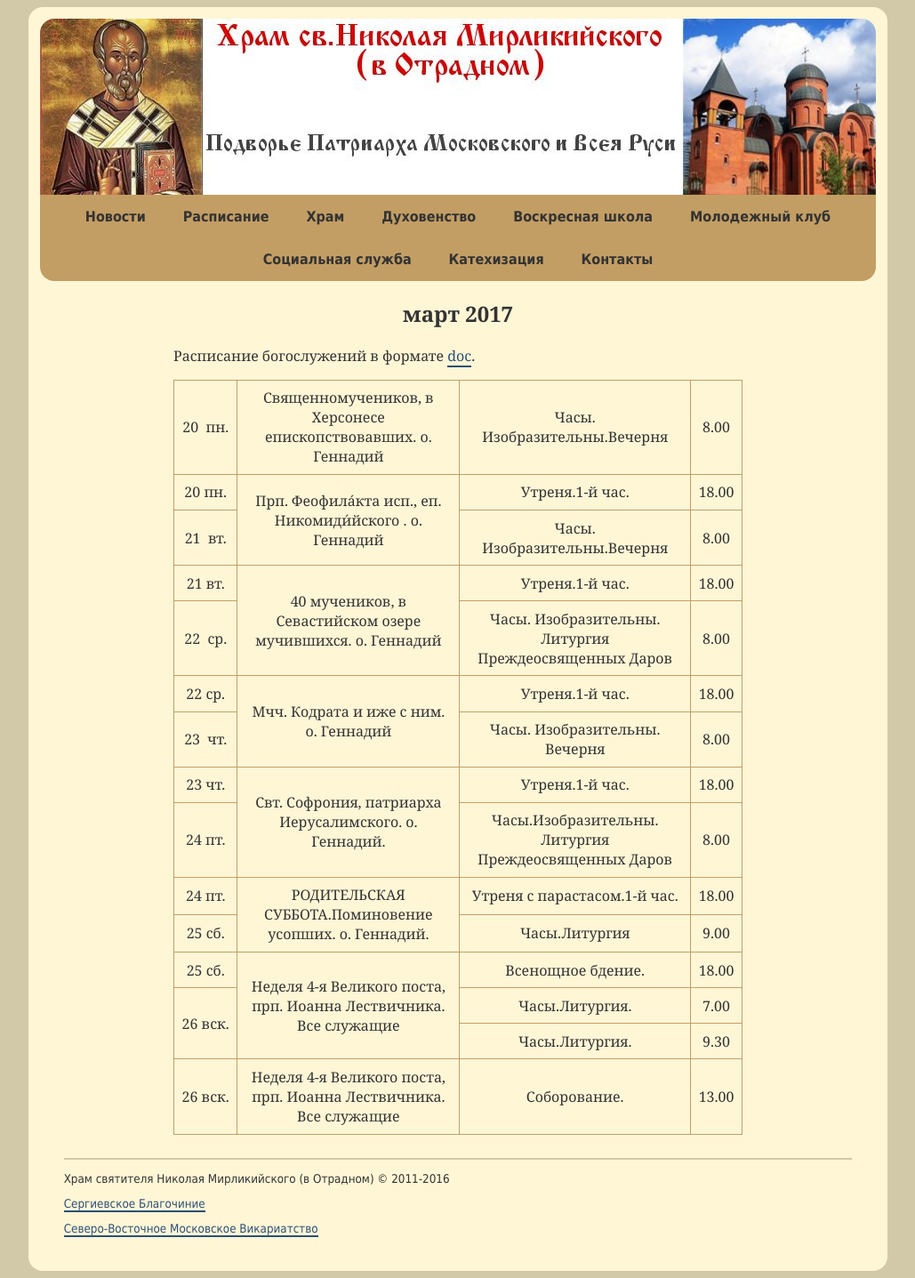
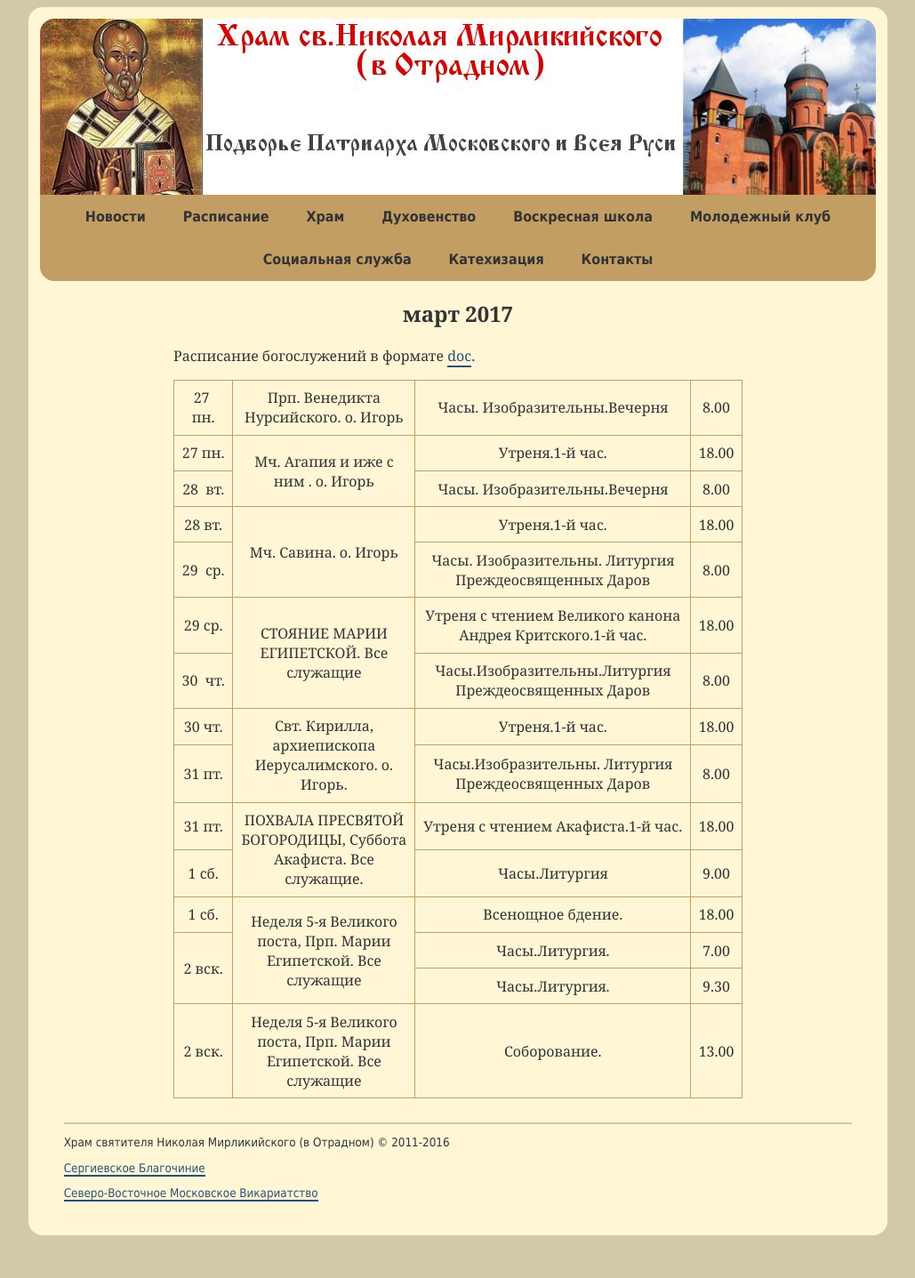
Before and after one commit to hramotradnoe/hramotradnoe.github.io, a Jekyll site: the page built from schedule/index.html, in a window 1280 px wide. Shown: the whole page at 89% size, without its empty margins (125-1154 px from the left). Built offline with Jekyll 4.4.1, drawn with Linux system fonts in a browser that asks for light colours; after the commit the page ends 1397 px from its top, so only the background shows below that.

Commit message:
Update schedule.yml

```diff
--- a/_data/schedule.yml
+++ b/_data/schedule.yml
@@ -1,64 +1,64 @@
 period: март 2017
 link: "https://docs.google.com/document/d/1dcGNKXESDps852gYZh6vG8VLwok2d9QO4jyD7e0HYLQ/edit"
 timetable:
- - description : "Священномучеников, в Херсонесе епископствовавших. о. Геннадий"
+ - description : "Прп. Венедикта Нурсийского. о. Игорь"
    services    :
-      - day   : 20&nbsp; пн.
+      - day   : 27&nbsp; пн.
         time  : '8.00'
         title : "Часы.  Изобразительны.Вечерня"
- - description : "Прп. Феофила́кта исп., еп. Никомиди́йского . о. Геннадий"
+ - description : "Мч. Агапия и иже с ним . о. Игорь"
    services    :
-      - day   : 20&nbsp;пн.
+      - day   : 27&nbsp;пн.
         time  : '18.00'
         title : "Утреня.1-й час."
-      - day   : 21&nbsp; вт.
+      - day   : 28&nbsp; вт.
         time  : '8.00'
         title : "Часы.  Изобразительны.Вечерня"
- - description : "40 мучеников, в Севастийском озере мучившихся. о. Геннадий"
+ - description : "Мч. Савина. о. Игорь"
    services    :
-      - day   : 21&nbsp;вт.
+      - day   : 28&nbsp;вт.
         time  : '18.00'
         title : "Утреня.1-й час."
-      - day   : 22&nbsp; ср.
+      - day   : 29&nbsp; ср.
         time  : '8.00'
         title : "Часы.  Изобразительны. Литургия Преждеосвященных Даров"
- - description : "Мчч. Кодрата и иже с ним. о. Геннадий"
+ - description : "СТОЯНИЕ МАРИИ ЕГИПЕТСКОЙ. Все служащие"
    services    :
-      - day   : 22&nbsp;ср.
+      - day   : 29&nbsp;ср.
+        time  : '18.00'
+        title : "Утреня с чтением Великого канона Андрея Критского.1-й час."
+      - day   : 30&nbsp; чт.
+        time  : '8.00'
+        title : "Часы.Изобразительны.Литургия Преждеосвященных Даров"
+ - description : "Свт. Кирилла, архиепископа Иерусалимского. о. Игорь."
+   services    :
+      - day   : 30&nbsp;чт.
         time  : '18.00'
         title : "Утреня.1-й час."
-      - day   : 23&nbsp; чт.
-        time  : '8.00'
-        title : "Часы.  Изобразительны. Вечерня"
- - description : "Свт. Софрония, патриарха Иерусалимского. о. Геннадий."
-   services    :
-      - day   : 23&nbsp;чт.
-        time  : '18.00'
-        title : "Утреня.1-й час."
-      - day   : 24&nbsp;пт.
+      - day   : 31&nbsp;пт.
         time  : '8.00'
         title : "Часы.Изобразительны. Литургия Преждеосвященных Даров"
- - description : "РОДИТЕЛЬСКАЯ СУББОТА.Поминовение усопших. о. Геннадий."
+ - description : "ПОХВАЛА ПРЕСВЯТОЙ БОГОРОДИЦЫ, Суббота Акафиста. Все служащие."
    services    :
-      - day   : 24&nbsp;пт.
+      - day   : 31&nbsp;пт.
         time  : '18.00'
-        title : "Утреня с парастасом.1-й час."
-      - day   : 25&nbsp;сб.
+        title : "Утреня с чтением Акафиста.1-й час."
+      - day   : 1&nbsp;сб.
         time  : '9.00'
         title : "Часы.Литургия"
- - description : "Неделя 4-я Великого поста, прп. Иоанна Лествичника. Все служащие"
+ - description : "Неделя 5-я Великого поста, Прп. Марии Египетской. Все служащие"
    services    :
-      - day   : 25&nbsp;сб.
+      - day   : 1&nbsp;сб.
         time  : '18.00'
         title : "Всенощное бдение."
-      - day   : 26&nbsp;вск.
+      - day   : 2&nbsp;вск.
         time  : '7.00'
         title : "Часы.Литургия."
-      - day   : 26&nbsp;вск.
+      - day   : 2&nbsp;вск.
         time  : '9.30'
         title : "Часы.Литургия."
- - description : "Неделя 4-я Великого поста, прп. Иоанна Лествичника. Все служащие"
+ - description : "Неделя 5-я Великого поста, Прп. Марии Египетской. Все служащие"
    services    :
-      - day   : 26&nbsp;вск.
+      - day   : 2&nbsp;вск.
         time  : '13.00'
         title : "Соборование."
```
